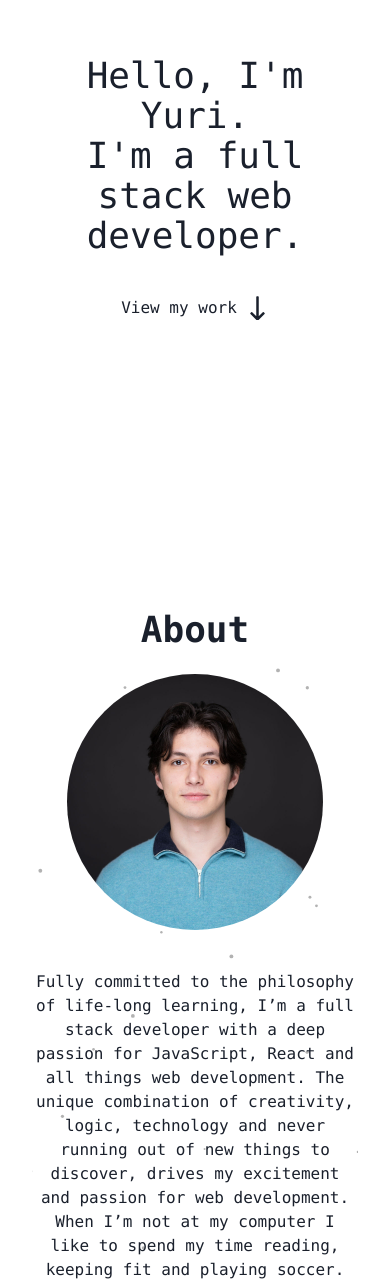
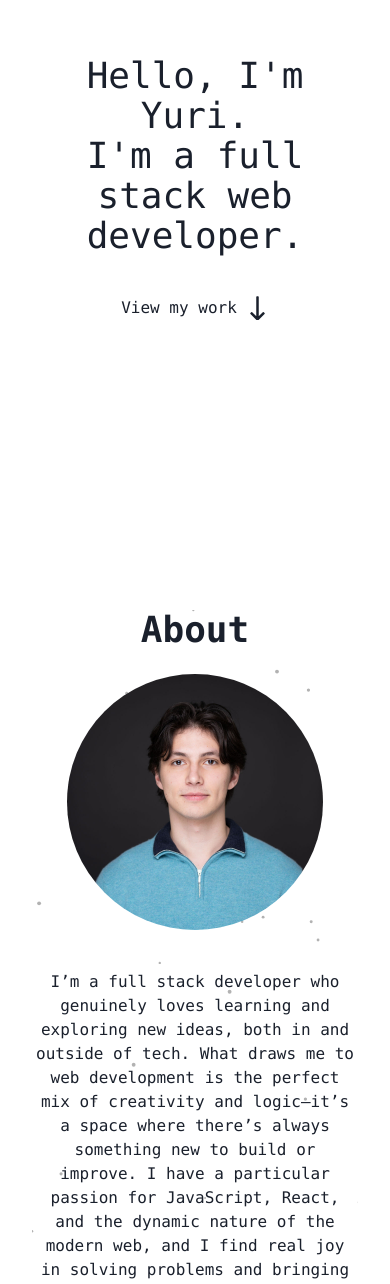
Before and after one commit to yuribychkov15/my-portfolio, a React (Vite) app: page / in a window 390 px wide. Shown: the part 266-1550 px from the top of the page. Built offline with nearby package versions, Linux system fonts and the light colour scheme.

Commit message:
more responsiveness added

```diff
--- a/components/About.jsx
+++ b/components/About.jsx
@@ -11,9 +11,10 @@ function About() {
                         className="w-64 h-64 rounded-full object-cover mb-10"
                     />
                     <h2 className="font-mono">
-                        Fully committed to the philosophy of life-long learning, I’m a full stack developer with a deep passion for JavaScript, React and all things web development.
-                        The unique combination of creativity, logic, technology and never running out of new things to discover, drives my excitement and passion for web development.
-                        When I’m not at my computer I like to spend my time reading, keeping fit and playing soccer.
+                    I’m a full stack developer who genuinely loves learning and exploring new ideas, both in and outside of tech.
+                    What draws me to web development is the perfect mix of creativity and logic—it’s a space where there’s always something new to build or improve.
+                    I have a particular passion for JavaScript, React, and the dynamic nature of the modern web, and I find real joy in solving problems and bringing ideas to life through code.
+                    Outside of work, I try to keep a good balance—I enjoy reading, staying active, and playing soccer whenever I can.
                     </h2>
                 </div>
                 <div className="grid grid-cols-3 items-center gap-x-4 sm:mt-10">
--- a/components/Projects.jsx
+++ b/components/Projects.jsx
@@ -2,9 +2,9 @@ function Projects() {
     return (
         <section className="projects mb-20">
             <h1 className="text-4xl font-bold mb-10 text-center md:text-center font-mono">Projects</h1>
-            <div className="flex justify-start items-center mb-20">
-                <img src="./assets/projects/spark.png" className="w-2/3"/>
-                <div className="ml-20 flex flex-col items-start text-left">
+            <div className="flex flex-col md:flex-row justify-start items-center mb-20">
+                <img src="./assets/projects/spark.png" className="w-full md:w-2/3"/>
+                <div className="md:ml-20 sm:mt-10 flex flex-col flex-wrap items-start text-left">
                     <h2 className="text-2xl font-bold font-mono mb-5">SparkBytes!</h2>
                     <p className="font-mono">Full stack project utilizing React, Vite, TS, Firebase, and Mapbox API.</p>
                     <a href="https://681421597e29406dae061f0b--chic-griffin-d3de53.netlify.app/" target="_blank">
@@ -19,8 +19,8 @@ function Projects() {
                     </a>
                 </div>
             </div>
-            <div className="flex justify-end items-center">
-                <div className="mr-20 flex flex-col items-end text-right">
+            <div className="flex flex-col md:flex-row justify-end items-center">
+                <div className="md:mr-20 sm:mt-10 flex flex-col items-end text-right order-2 md:order-none">
                     <h2 className="text-2xl font-bold font-mono mb-5">Vapor</h2>
                     <p className="font-mono">Full stack project utilizing Django and its MVC architecture.</p>
                     <a href="https://young-depths-17182-3dc0071ad220.herokuapp.com/project/" target="_blank">
@@ -34,8 +34,7 @@ function Projects() {
                         </div>
                     </a>
                 </div>
-                <img src="./assets/projects/vapor.png" className="w-2/3"/>
-
+                <img src="./assets/projects/vapor.png" className="w-full md:w-2/3 order-1 md:order-none"/>
             </div>
         </section>
     )
```
